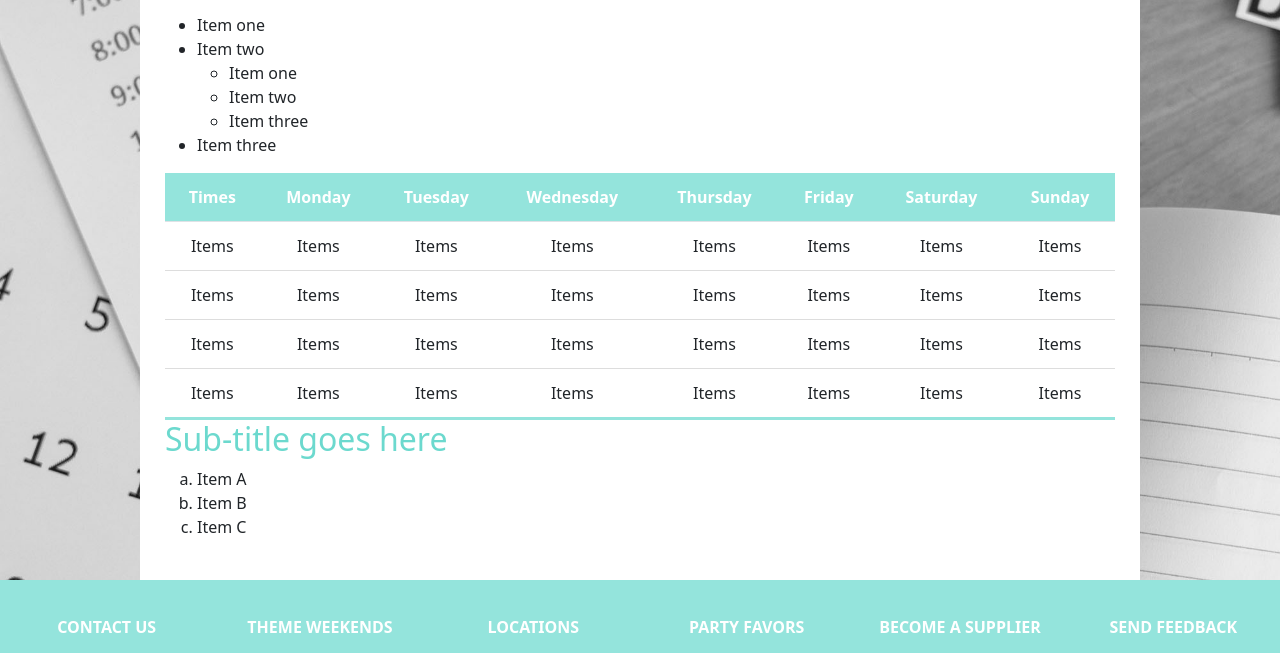
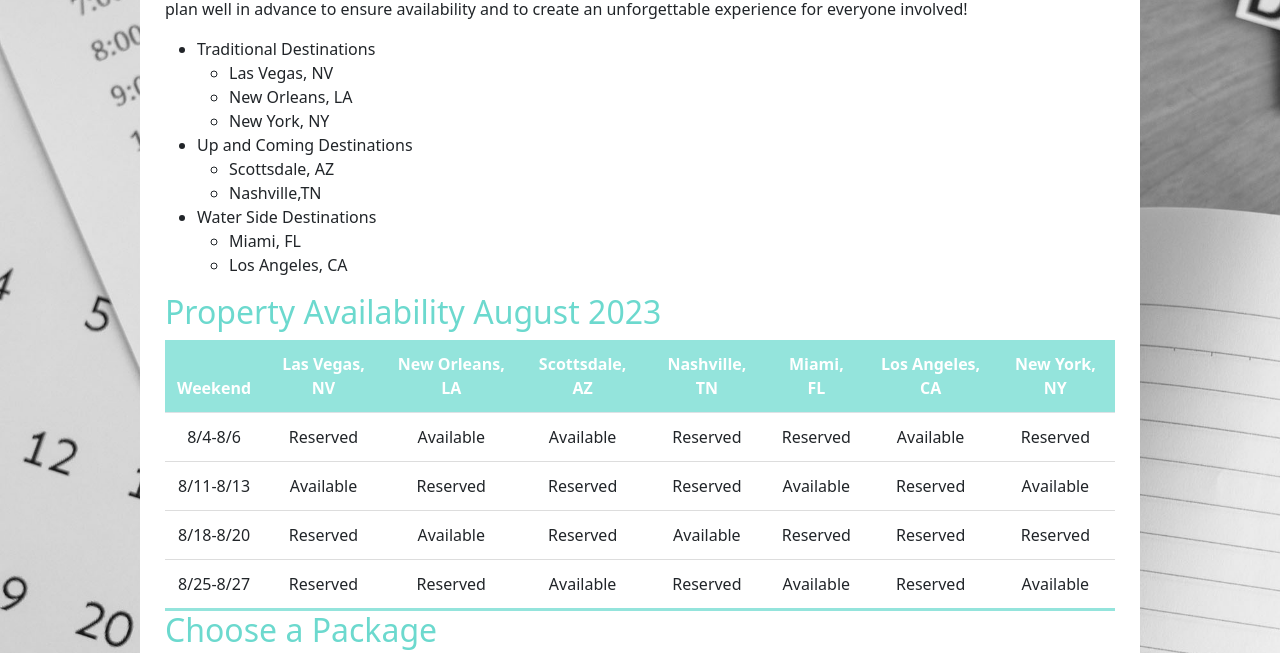
Before and after one commit to taylor-kern95/netlify-imed1316-summer-2023, a plain HTML site: page schedule.html in a window 1280 px wide. Shown: the part 600-1253 px from the top of the page. Drawn offline with nearby package versions, Linux system fonts and the light colour scheme; some packages are replaced by stand-ins of ours; a script that the page names is missing; a web font is replaced by a local one.

Commit message:
Adding Schedule content

```diff
--- a/schedule.html
+++ b/schedule.html
@@ -133,7 +133,7 @@
           >
             <ul class="navbar-nav mb-2 mb-lg-0">
               <li class="nav-item">
-                <a class="nav-link active" aria-current="page" href="#">Home</a>
+                <a class="nav-link active" aria-current="page" href="index.html">Home</a>
               </li>
 
               <li class="nav-item dropdown">
@@ -180,103 +180,116 @@
       <!-- Top Navbar Ends-->
     </header>
 
-    <main>
+     <main>
       <!-- schedule begins-->
       <div class="wrapper-body">
         <div class="wrapper-main">
           <!-- begin top list-->
           <div class="wrapper-content">
-            <h1>Title Goes Here</h1>
+            <h1>Choose Your Destination and Package</h1>
 
             <p>
-              Lorem ipsum dolor sit amet consectetur adipisicing elit. Unde
-              consequuntur quibusdam dignissimos voluptatem accusantium,
-              recusandae sint hic doloribus excepturi quam neque voluptatibus
-              architecto mollitia quas.
+              Planning a bachelorette party can be a lot of fun. There are many
+              fantastic destinations around the world that are perfect for a
+              memorable bachelorette celebration. Here are some popular
+              destination options for a bachelorette party.
             </p>
 
-            <h2>Sub-title goes here</h2>
+            <h2>Picking a Destination</h2>
             <p>
-              Lorem ipsum dolor sit amet consectetur adipisicing elit. Eveniet,
-              aperiam!
+              Remember to consider the preferences and interests of the
+              bride-to-be and the guests when choosing the destination. Also,
+              plan well in advance to ensure availability and to create an
+              unforgettable experience for everyone involved!
             </p>
 
             <ul>
-              <li>Item one</li>
               <li>
-                Item two
+                Traditional Destinations
                 <ul>
-                  <li>Item one</li>
-                  <li>Item two</li>
-                  <li>Item three</li>
+                  <li>Las Vegas, NV</li>
+                  <li>New Orleans, LA</li>
+                  <li>New York, NY</li>
                 </ul>
               </li>
-              <li>Item three</li>
+              <li>
+                Up and Coming Destinations
+                <ul>
+                  <li>Scottsdale, AZ</li>
+                  <li>Nashville,TN</li>
+                </ul>
+              </li>
+              <li>Water Side Destinations</li>
+              <ul>
+                <li>Miami, FL</li>
+                <li>Los Angeles, CA</li>
+              </ul>
             </ul>
           </div>
           <!-- end top list-->
 
           <!-- begin table -->
+          <h2>Property Availability August 2023</h2>
           <div class="table-responsive">
             <table class="content-table table">
               <thead>
                 <tr>
-                  <th>Times</th>
-                  <th>Monday</th>
-                  <th>Tuesday</th>
-                  <th>Wednesday</th>
-                  <th>Thursday</th>
-                  <th>Friday</th>
-                  <th>Saturday</th>
-                  <th>Sunday</th>
+                  <th>Weekend</th>
+                  <th>Las Vegas, NV</th>
+                  <th>New Orleans, LA</th>
+                  <th>Scottsdale, AZ</th>
+                  <th>Nashville, TN</th>
+                  <th>Miami, FL</th>
+                  <th>Los Angeles, CA</th>
+                  <th>New York, NY</th>
                 </tr>
               </thead>
 
               <tbody>
                 <tr>
-                  <td>Items</td>
-                  <td>Items</td>
-                  <td>Items</td>
-                  <td>Items</td>
-                  <td>Items</td>
-                  <td>Items</td>
-                  <td>Items</td>
-                  <td>Items</td>
+                  <td>8/4-8/6</td>
+                  <td>Reserved</td>
+                  <td>Available</td>
+                  <td>Available</td>
+                  <td>Reserved</td>
+                  <td>Reserved</td>
+                  <td>Available</td>
+                  <td>Reserved</td>
                 </tr>
 
                 <tr>
-                  <td>Items</td>
-                  <td>Items</td>
-                  <td>Items</td>
-                  <td>Items</td>
-                  <td>Items</td>
-                  <td>Items</td>
-                  <td>Items</td>
-                  <td>Items</td>
+                  <td>8/11-8/13</td>
+                  <td>Available</td>
+                  <td>Reserved</td>
+                  <td>Reserved</td>
+                  <td>Reserved</td>
+                  <td>Available</td>
+                  <td>Reserved</td>
+                  <td>Available</td>
                 </tr>
 
                 <tr>
-                  <td>Items</td>
-                  <td>Items</td>
-                  <td>Items</td>
-                  <td>Items</td>
-                  <td>Items</td>
-                  <td>Items</td>
-                  <td>Items</td>
-                  <td>Items</td>
+                  <td>8/18-8/20</td>
+                  <td>Reserved</td>
+                  <td>Available</td>
+                  <td>Reserved</td>
+                  <td>Available</td>
+                  <td>Reserved</td>
+                  <td>Reserved</td>
+                  <td>Reserved</td>
                 </tr>
               </tbody>
 
               <tfoot>
                 <tr>
-                  <td>Items</td>
-                  <td>Items</td>
-                  <td>Items</td>
-                  <td>Items</td>
-                  <td>Items</td>
-                  <td>Items</td>
-                  <td>Items</td>
-                  <td>Items</td>
+                  <td>8/25-8/27</td>
+                  <td>Reserved</td>
+                  <td>Reserved</td>
+                  <td>Available</td>
+                  <td>Reserved</td>
+                  <td>Available</td>
+                  <td>Reserved</td>
+                  <td>Available</td>
                 </tr>
               </tfoot>
             </table>
@@ -285,11 +298,11 @@
 
           <!-- begin bottom list -->
           <div class="wrapper-content">
-            <h2>Sub-title goes here</h2>
+            <h2>Choose a Package</h2>
             <ol type="a">
-              <li>Item A</li>
-              <li>Item B</li>
-              <li>Item C</li>
+              <li>Weekend on the Water</li>
+              <li>Glamping</li>
+              <li>Weekend in the Desert</li>
             </ol>
           </div>
           <!-- end bottom list -->
```
